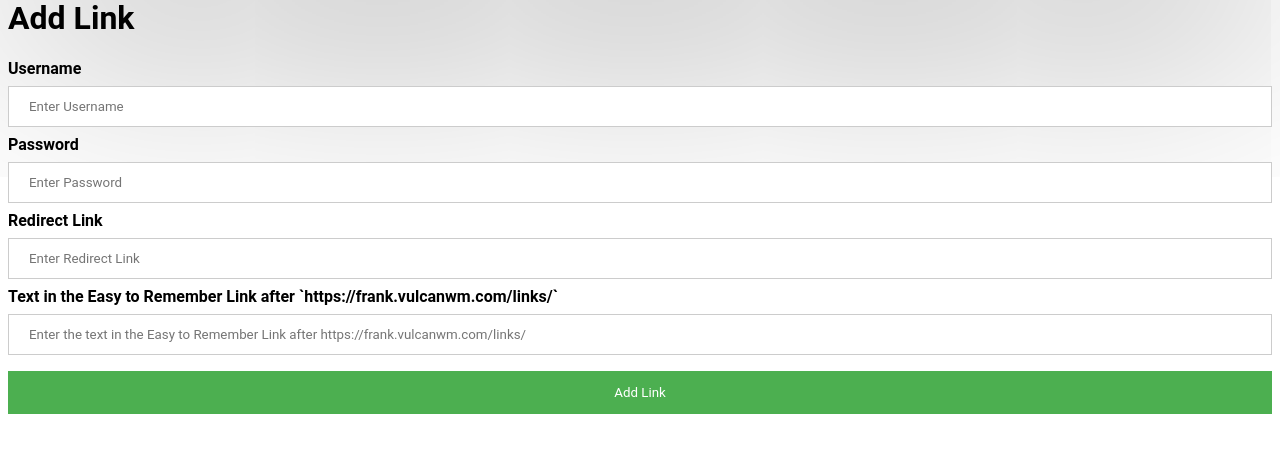
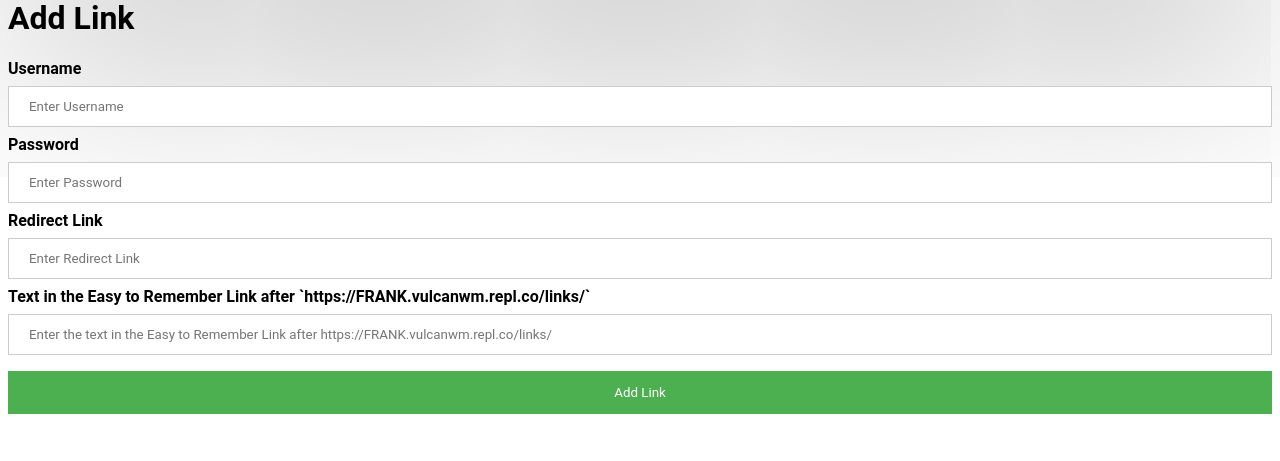
Before and after one commit to VulcanWM/FRANK, a Flask app: page /addlink in a window 1280 px wide. Shown: the part 78-539 px from the top of the page. Run offline with Flask 2, Linux system fonts and the light colour scheme.

```diff
--- a/app/templates/addlink.html
+++ b/app/templates/addlink.html
@@ -51,8 +51,8 @@
         <input type="password" placeholder="Enter Password" name="password" required>
         <label for="redirectlink"><b>Redirect Link</b></label>
         <input type="text" placeholder="Enter Redirect Link" name="redirectlink" required>
-        <label for="link"><b>Text in the Easy to Remember Link after `https://frank.vulcanwm.com/links/`</b></label>
-        <input type="text" placeholder="Enter the text in the Easy to Remember Link after https://frank.vulcanwm.com/links/" name="link" required>
+        <label for="link"><b>Text in the Easy to Remember Link after `https://FRANK.vulcanwm.repl.co/links/`</b></label>
+        <input type="text" placeholder="Enter the text in the Easy to Remember Link after https://FRANK.vulcanwm.repl.co/links/" name="link" required>
         <button type="submit">Add Link</button>
 
       </div>
--- a/app/templates/thread.html
+++ b/app/templates/thread.html
@@ -44,7 +44,7 @@
 
 <title> {{ dictname['Title']}} </title>
 <a href="/allthreads"> <h2> Back </h2> </a>
-<h3> Author: <a href="https://frank.vulcanwm.com/users/{{ dictname['Author'] }}">{{ dictname['Author'] }}</a> </h3>
+<h3> Author: <a href="https://FRANK.vulcanwm.repl.com/users/{{ dictname['Author'] }}">{{ dictname['Author'] }}</a> </h3>
 <p>Thread id: {{ dictname['_id'] }}
 <h1> {{ dictname['Title']}} </h1>
 <p> <strong> {{ dictname['Body'] }} </strong> </p>
--- a/app/views.py
+++ b/app/views.py
@@ -355,7 +355,7 @@ def makethread():
         "Voteslist": []
     }]
     mycol.insert_many(document)
-    url = "https://frank.vulcanwm.com/threads/" + randomid
+    url = "https://FRANK.vulcanwm.repl.co/threads/" + randomid
     print(url)
     log = username + " made a thread!"
     db = mongoclient["Logs"]
@@ -419,7 +419,7 @@ def allthreads():
       "Votes": 1
   }).sort("Votes", -1):
     theid = doc["_id"]
-    url = "https://frank.vulcanwm.com/threads/" + str(theid)
+    url = "https://FRANK.vulcanwm.repl.co/threads/" + str(theid)
     del doc['_id']
     doc['Url'] = url
     author = doc['Author']
@@ -551,7 +551,7 @@ def changedescmain():
         "statusdiscordusername": statusdiscordusername
     }]
     MYCOL.insert_many(document)
-    return redirect("https://frank.vulcanwm.com/users/" + username)
+    return redirect("https://FRANK.vulcanwm.repl.co/users/" + username)
 
 
 @app.route("/changepass")
@@ -1027,7 +1027,7 @@ def likethread():
               }]
               mycol.insert_many(document)
               print("Added the new user profile")
-              url = "https://frank.vulcanwm.com/threads/" + str(
+              url = "https://FRANK.vulcanwm.repl.co/threads/" + str(
                   threadid)
               return redirect(url)
             else:
@@ -1179,7 +1179,7 @@ def unlikethread():
               }]
               mycol.insert_many(document)
               print("Added the new user profile")
-              url = "https://frank.vulcanwm.com/threads/" + str(
+              url = "https://FRANK.vulcanwm.repl.co/threads/" + str(
                   threadid)
               return redirect(url)
             else:
@@ -1351,7 +1351,7 @@ def addlink():
         "code": link
     }]
     mycol.insert_many(document)
-    reallink = "https://frank.vulcanwm.com/links/" + link
+    reallink = "https://FRANK.vulcanwm.repl.co/links/" + link
     return render_template(
         "main.html",
         text="The link has been made! Go to " + reallink +
```
Also changed, not shown: README.md (added).
